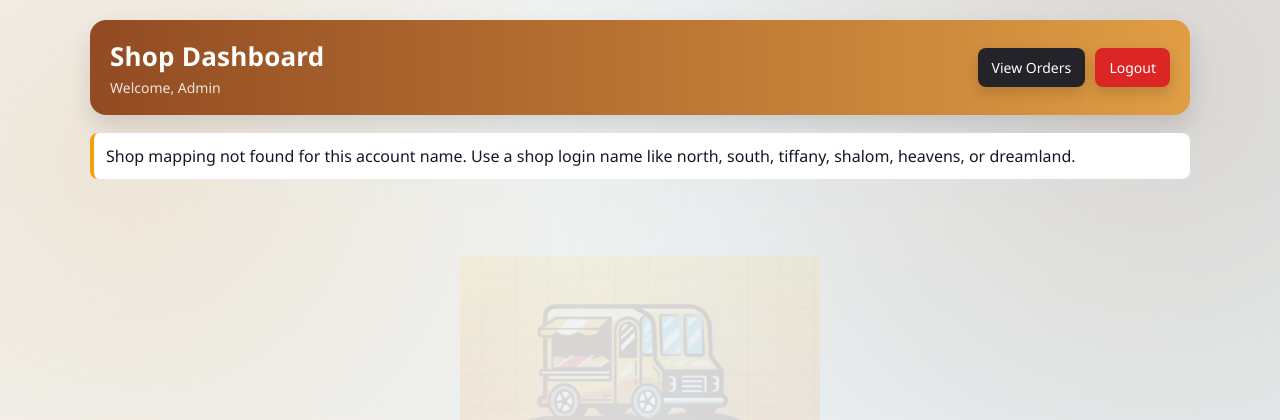
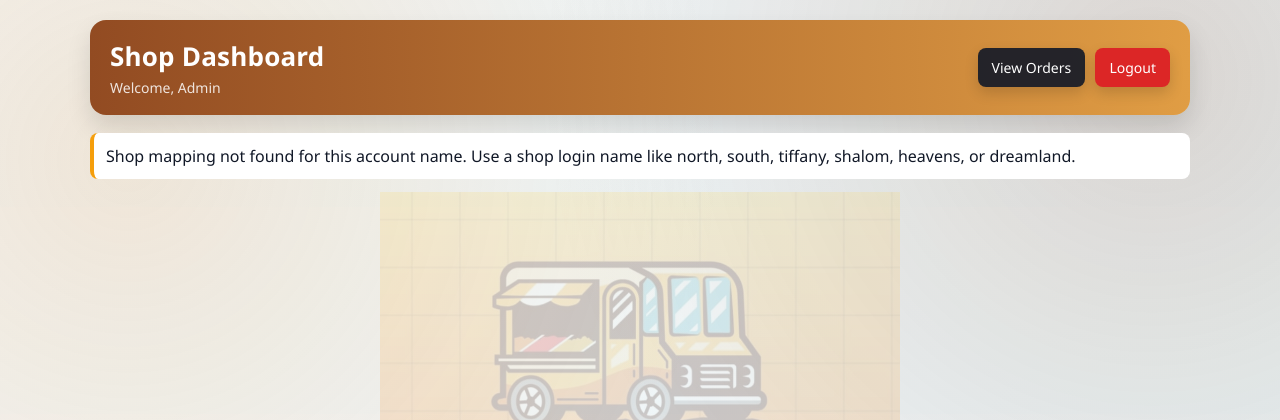
Before and after one commit to AnanyaTulaskar1/UNIBITES, a PHP site: page /shop/dashboard.php in a window 1280 px wide. Shown: the top 420 px of the page. Run offline with PHP 8.4, Linux system fonts and the light colour scheme; a user stored in the database is signed in.

Commit message:
background of shop

```diff
--- a/shop/dashboard.php
+++ b/shop/dashboard.php
@@ -126,8 +126,8 @@ if ($shopKey !== '') {
             background-image: var(--brand-watermark);
             background-repeat: no-repeat;
             background-position: center;
-            background-size: 360px;
-            opacity: 0.12;
+            background-size: 520px;
+            opacity: 0.2;
             pointer-events: none;
             z-index: -1;
         }
```
